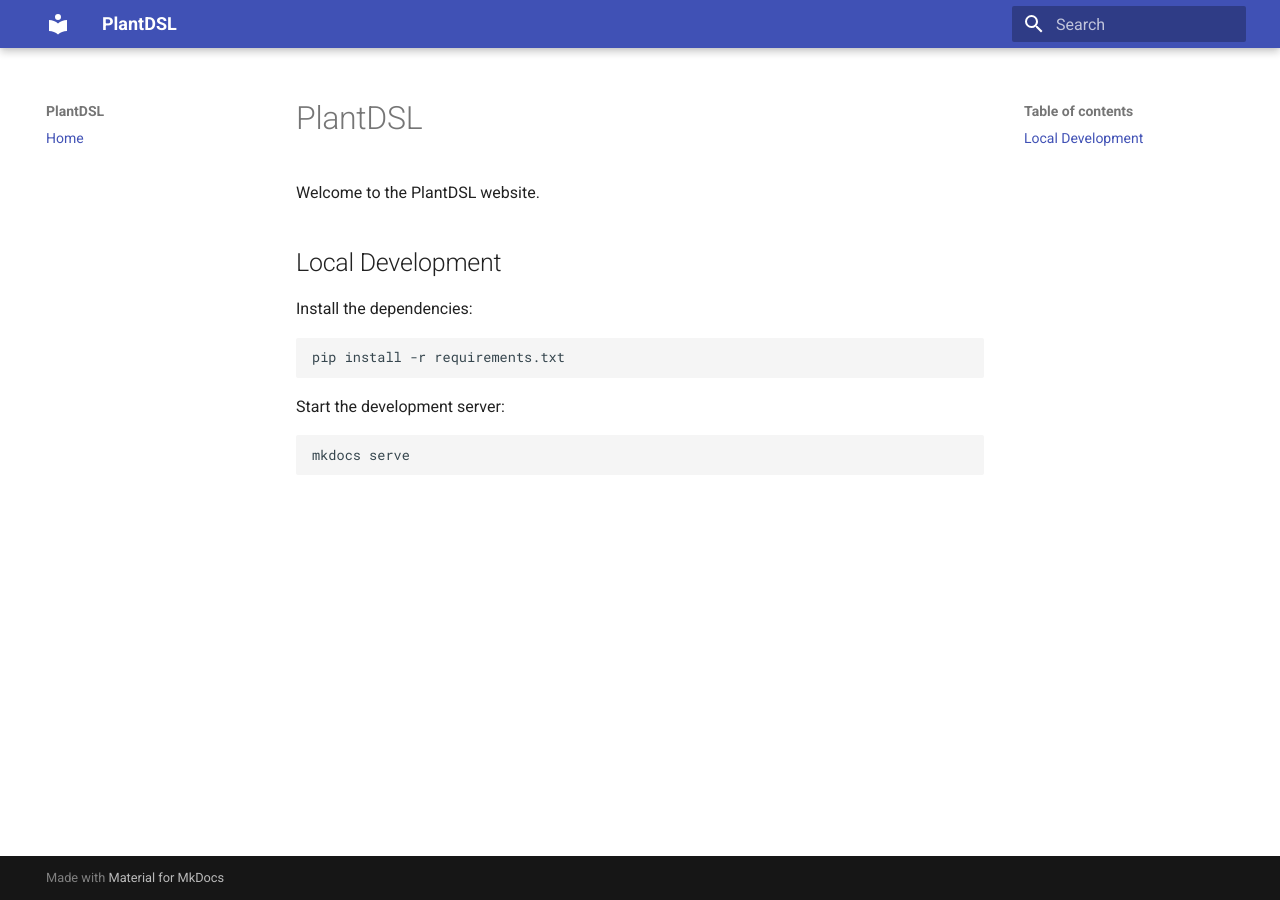
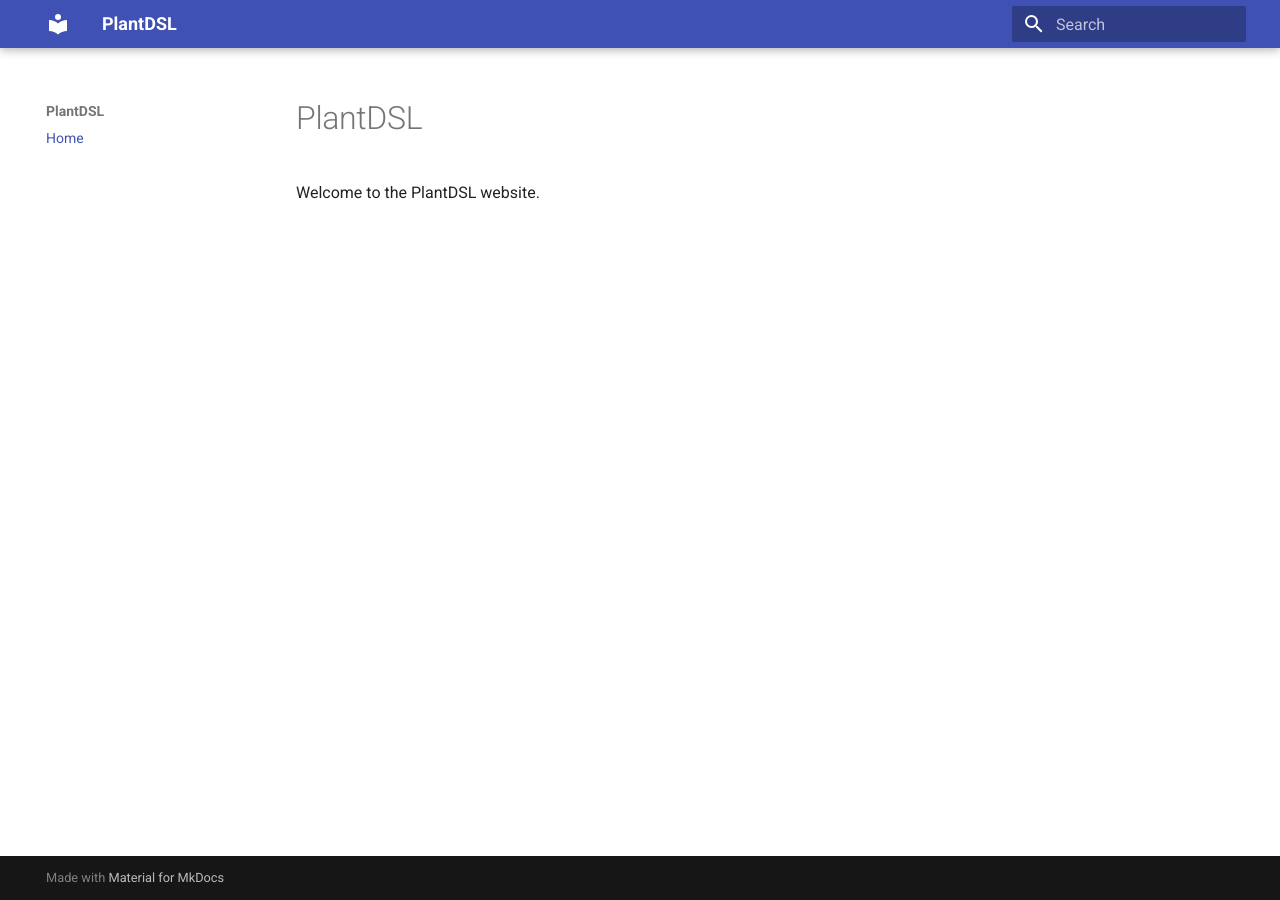
Before and after one commit to plantdsl/plantdsl.github.io, an MkDocs documentation site: the page built from docs/index.md, in a window 1280 px wide. Built offline with MkDocs 1.6.1 and Material for MkDocs 9.7.7, drawn with Linux system fonts in a browser that asks for light colours.

Commit message:
Updated index.md

````diff
--- a/docs/index.md
+++ b/docs/index.md
@@ -1,17 +1,3 @@
 # PlantDSL
 
 Welcome to the PlantDSL website.
-
-## Local Development
-
-Install the dependencies:
-
-```bash
-pip install -r requirements.txt
-```
-
-Start the development server:
-
-```bash
-mkdocs serve
-```
````
